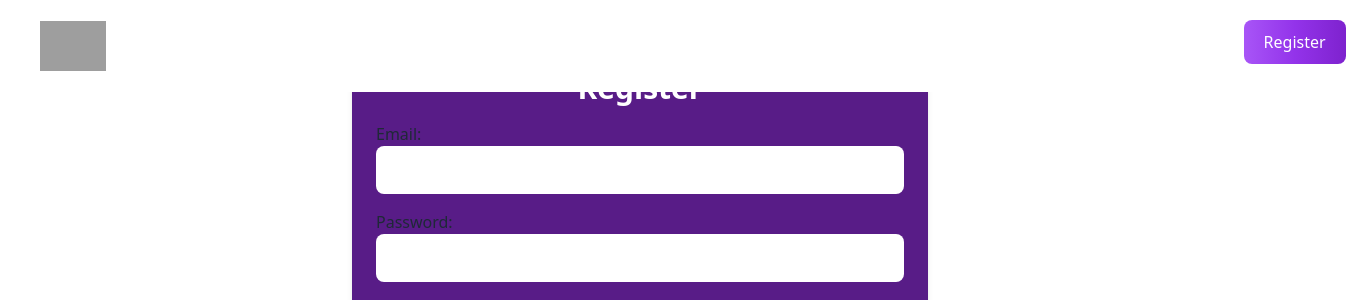
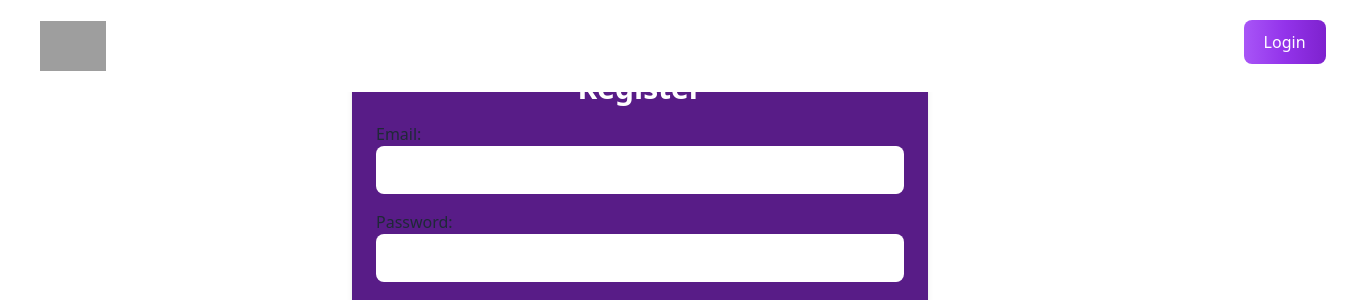
Before and after one commit to Benup211/aws_cloud_club_nepal, a Django app: page /users/register/ in a window 1360 px wide. Shown: the top 300 px of the page. Run offline with Django 5.2, Linux system fonts and the light colour scheme; some libraries are stand-ins or nearby versions; grey boxes are pictures that could not be loaded.

Commit message:
removed css and added dynamic link and checked request user

```diff
--- a/templates/base.html
+++ b/templates/base.html
@@ -5,7 +5,6 @@
 <head>
     <meta charset="UTF-8">
     <meta name="viewport" content="width=device-width, initial-scale=1.0">
-    <link href="/src/styles.css" rel="stylesheet">
     <link href="{% static "css/styles.css" %}" rel="stylesheet">
     <link href="https://cdn.jsdelivr.net/npm/daisyui@4.12.10/dist/full.min.css" rel="stylesheet" type="text/css" />
     <script src="https://cdn.tailwindcss.com"></script>
@@ -20,32 +19,6 @@
         <!-- footer -->
         {% include 'footer.html' %}
     </div>
-    <script>
-        // Get modal element
-        var modal = document.getElementById("videoModal");
-        // Get open modal button
-        var openModalButton = document.getElementById("openModalButton");
-        // Get close button
-        var closeModalButton = document.getElementById("closeModalButton");
-
-        // Listen for open click
-        openModalButton.onclick = function (e) {
-            e.preventDefault();
-            modal.style.display = "block";
-        };
-
-        // Listen for close click
-        closeModalButton.onclick = function () {
-            modal.style.display = "none";
-        };
-
-        // Close modal if user clicks outside of it
-        window.onclick = function (event) {
-            if (event.target == modal) {
-                modal.style.display = "none";
-            }
-        };
-    </script>
 </body>
 
 </html>
--- a/templates/navbar.html
+++ b/templates/navbar.html
@@ -3,8 +3,10 @@
 
     <div class="flex-1 items-center justify-between text-white">
       <div class="lg:flex items-center hidden">
-        <img src="{% static 'assets/logos/logoclub.png' %}" alt="logo" class="w-20 h-auto" />
+        <a href='/' class="flex items-center justify-between">
+          <img src="{% static 'assets/logos/logoclub.png' %}" alt="logo" class="w-20 h-auto" />
         <h3 class="text-white font-semibold ml-2 text-lg">NEPAL</h3>
+        </a>
       </div>
       <div class="navbar-start flex-none gap-2">
         <div class="dropdown">
@@ -31,13 +33,35 @@
             <li><a class="text-1xl">Speaker</a></li>
             <li><a class="text-1xl">Gallery</a></li>
             <li><a class="text-1xl">About Us</a></li>
-            <button type="button" class="text-white text-1xl bg-gradient-to-r from-purple-500 via-purple-600 to-purple-700 hover:bg-gradient-to-br focus:ring-4 focus:outline-none focus:ring-purple-300 dark:focus:ring-purple-800 font-bold rounded-lg text-1xl px-5 py-2.5 text-center me-2 mb-2">Register</button>
+            {% if request.user.is_authenticated %}
+              {% if request.user.is_superuser %}
+              <div class="flex items-center">
+                <a href='/admin'>
+                <button type="button" class="text-white bg-gradient-to-r from-purple-500 via-purple-600 to-purple-700 hover:bg-gradient-to-br focus:ring-4 focus:outline-none focus:ring-purple-300 dark:focus:ring-purple-800 font-medium rounded-lg px-5 py-2.5 text-center me-2 mb-2">Admin</button>
+                </a>
+              </div>
+              {% else %}
+              <div class="flex items-center">
+                <a href='/users/logout'>
+                <button type="button" class="text-white bg-gradient-to-r from-purple-500 via-purple-600 to-purple-700 hover:bg-gradient-to-br focus:ring-4 focus:outline-none focus:ring-purple-300 dark:focus:ring-purple-800 font-medium rounded-lg px-5 py-2.5 text-center me-2 mb-2">Logout</button>
+                </a>
+              </div>
+              {% endif %}
+          {% else %}
+          <div class="flex items-center">
+            <a href='/users/login'>
+            <button type="button" class="text-white bg-gradient-to-r from-purple-500 via-purple-600 to-purple-700 hover:bg-gradient-to-br focus:ring-4 focus:outline-none focus:ring-purple-300 dark:focus:ring-purple-800 font-medium rounded-lg px-5 py-2.5 text-center me-2 mb-2">Login</button>
+            </a>
+          </div>
+          {% endif %}
           </ul>
         </div>
       </div>
       <div class="flex items-center lg:hidden">
+        <a href='/' class="flex items-center justify-between">
         <img src="{% static 'assets/logos/logoclub.png' %}" alt="logo" class="w-10 h-auto" />
         <h3 class="text-white font-semibold ml-2 text-lg">Nepal</h3>
+        </a>
       </div>
 
       <div class="flex-none gap-2 navbar-center hidden lg:flex">
@@ -47,9 +71,27 @@
           <li><a>Speaker</a></li>
           <li><a>Gallery</a></li>
           <li><a>About Us</a></li>
+          {% if request.user.is_authenticated %}
+              {% if request.user.is_superuser %}
+              <div class="flex items-center">
+                <a href='/admin'>
+                <button type="button" class="text-white bg-gradient-to-r from-purple-500 via-purple-600 to-purple-700 hover:bg-gradient-to-br focus:ring-4 focus:outline-none focus:ring-purple-300 dark:focus:ring-purple-800 font-medium rounded-lg px-5 py-2.5 text-center me-2 mb-2">Admin</button>
+                </a>
+              </div>
+              {% else %}
+              <div class="flex items-center">
+                <a href='/users/logout'>
+                <button type="button" class="text-white bg-gradient-to-r from-purple-500 via-purple-600 to-purple-700 hover:bg-gradient-to-br focus:ring-4 focus:outline-none focus:ring-purple-300 dark:focus:ring-purple-800 font-medium rounded-lg px-5 py-2.5 text-center me-2 mb-2">Logout</button>
+                </a>
+              </div>
+              {% endif %}
+          {% else %}
           <div class="flex items-center">
-            <button type="button" class="text-white bg-gradient-to-r from-purple-500 via-purple-600 to-purple-700 hover:bg-gradient-to-br focus:ring-4 focus:outline-none focus:ring-purple-300 dark:focus:ring-purple-800 font-medium rounded-lg px-5 py-2.5 text-center me-2 mb-2">Register</button>
+            <a href='/users/login'>
+            <button type="button" class="text-white bg-gradient-to-r from-purple-500 via-purple-600 to-purple-700 hover:bg-gradient-to-br focus:ring-4 focus:outline-none focus:ring-purple-300 dark:focus:ring-purple-800 font-medium rounded-lg px-5 py-2.5 text-center me-2 mb-2">Login</button>
+            </a>
           </div>
+          {% endif %}
         </ul>
       </div>
     </div>
```
